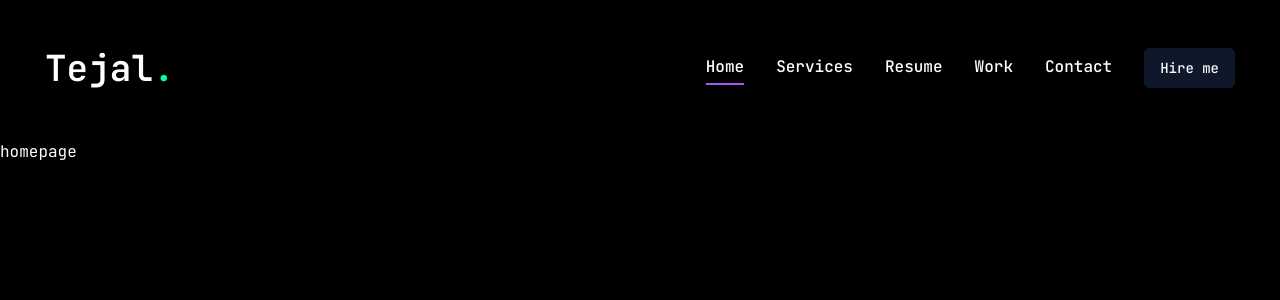
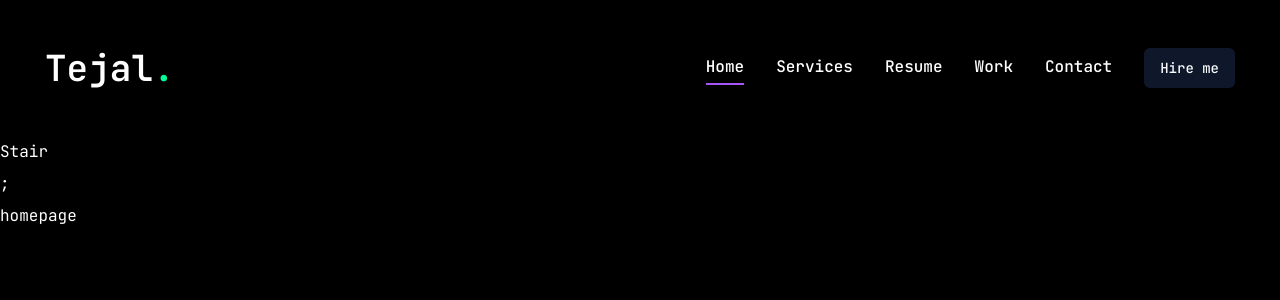
Before and after one commit to TejalAGunjal/Tejal-Portfolio, a Next.js app: page / in a window 1280 px wide. Shown: the top 300 px of the page. Built offline with nearby package versions, Linux system fonts and the light colour scheme.

Commit message:
new file added

```diff
--- a/app/layout.jsx
+++ b/app/layout.jsx
@@ -3,6 +3,7 @@
 
 import Header from "@/components/Header";
 import PageTransition from "@/components/PageTransition";
+import StairTransition from "@/components/StairTransition";
 
 const jetbrainsMono = JetBrains_Mono({
   subsets: ["latin"],
@@ -21,6 +22,7 @@
     <html lang="en">
       <body className={className}>
         <Header />
+        <StairTransition />
         <PageTransition>{children}</PageTransition>
       </body>
     </html>
--- /dev/null
+++ b/components/StairTransition.jsx
@@ -0,0 +1,19 @@
+"use client";
+
+import { AnimatePresence, motion } from "framer-motion";
+import { usePathname } from "next/navigation";
+
+const StairTransition = () => {
+  const pathname = usePathname();
+  return (
+    <>
+      <AnimatePresence mode="wait">
+        <div key={pathname}>
+          <div>Stair</div>
+        </div>
+      </AnimatePresence>
+      ;
+    </>
+  );
+};
+export default StairTransition;
```
Also changed, not shown: components/StairEffect.jsx (deleted).
